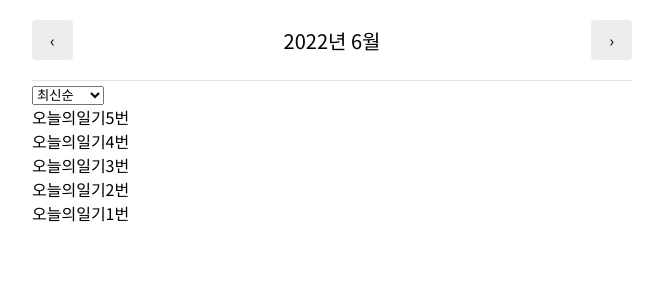
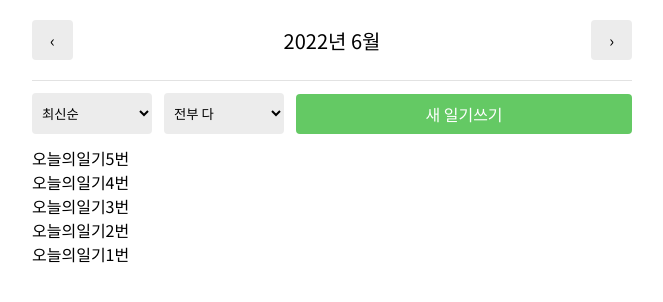
Before and after one commit to sjgske/emotion-diary-app, a React (Create React App) app: page / in a window 1280 px wide. Shown: the top 302 px of the page, without its empty margins (308-971 px from the left). Built offline with nearby package versions, Linux system fonts and the light colour scheme; the HTML template or start-up script is replaced by a standard one.

Commit message:
✨ DiaryList - ControlMenu 구현, 스타일링

```diff
--- a/src/App.css
+++ b/src/App.css
@@ -13,7 +13,10 @@ body {
   font-family: "Noto Sans KR", sans-serif;
 }
 
-button {
+button,
+input,
+textarea,
+select {
   font-family: "Noto Sans KR", sans-serif;
 }
 
@@ -71,3 +74,24 @@ header .head-text {
   background-color: #fd565f;
   color: #fff;
 }
+
+/* DiaryList */
+.DiaryList .menu-wrapper {
+  display: flex;
+  align-items: center;
+  padding: 12px 0;
+}
+
+.DiaryList .ControlMenu {
+  width: 120px;
+  padding: 10px 6px;
+  margin-right: 12px;
+  border: none;
+  border-radius: 4px;
+  background-color: #ececec;
+  cursor: pointer;
+}
+
+.DiaryList .menu-wrapper button {
+  flex-grow: 1;
+}
--- a/src/App.js
+++ b/src/App.js
@@ -39,31 +39,31 @@ export const DiaryDispatchContext = React.createContext();
 const dummyData = [
   {
     id: 1,
-    emtion: 1,
+    emotion: 1,
     content: "오늘의일기1번",
     date: 1656041277804,
   },
   {
     id: 2,
-    emtion: 2,
+    emotion: 2,
     content: "오늘의일기2번",
     date: 1656041277805,
   },
   {
     id: 3,
-    emtion: 3,
+    emotion: 3,
     content: "오늘의일기3번",
     date: 1656041277806,
   },
   {
     id: 4,
-    emtion: 4,
+    emotion: 4,
     content: "오늘의일기4번",
     date: 1656041277807,
   },
   {
     id: 5,
-    emtion: 5,
+    emotion: 5,
     content: "오늘의일기5번",
     date: 1656041277808,
   },
--- a/src/components/DiaryList.js
+++ b/src/components/DiaryList.js
@@ -1,13 +1,22 @@
 import { useState } from "react";
+import { useNavigate } from "react-router-dom";
+import MyButton from "./MyButton";
 
 const sortOptionList = [
   { value: "latest", name: "최신순" },
   { value: "oldest", name: "오래된순" },
 ];
 
+const filterOptionList = [
+  { value: "all", name: "전부 다" },
+  { value: "good", name: "좋은 감정만" },
+  { value: "bad", name: "안좋은 감정만" },
+];
+
 const ControlMenu = ({ value, onChange, optionList }) => {
   return (
     <select
+      className="ControlMenu"
       value={value}
       onChange={(e) => {
         onChange(e.target.value);
@@ -23,10 +32,21 @@ const ControlMenu = ({ value, onChange, optionList }) => {
 };
 
 const DiaryList = ({ diaryList }) => {
+  const navigate = useNavigate();
   const [sortType, setSortType] = useState("latest");
+  const [filter, setFilter] = useState("all");
 
   // 정렬
   const getProcessedDiaryList = () => {
+    // 필터링함수
+    const filterCallback = (el) => {
+      if (filter === "good") {
+        return parseInt(el.emotion) <= 3;
+      } else {
+        return parseInt(el.emotion) > 3;
+      }
+    };
+
     // 비교함수
     const compare = (a, b) => {
       if (sortType === "latest") {
@@ -39,18 +59,35 @@ const DiaryList = ({ diaryList }) => {
     // 원본 배열 바뀌지 않도록 배열 복사!
     // 다차원 배열 (배열 속 객체) 깊은 복사 -> JSON 메서드
     const copyList = JSON.parse(JSON.stringify(diaryList));
+
+    // filtering
+    const filteredList =
+      filter === "all" ? copyList : copyList.filter((el) => filterCallback(el));
+
     // sort 메서드로 정렬
-    const sortedList = copyList.sort(compare);
+    const sortedList = filteredList.sort(compare);
     return sortedList;
   };
 
   return (
-    <div>
-      <ControlMenu
-        value={sortType}
-        onChange={setSortType}
-        optionList={sortOptionList}
-      />
+    <div className="DiaryList">
+      <div className="menu-wrapper">
+        <ControlMenu
+          value={sortType}
+          onChange={setSortType}
+          optionList={sortOptionList}
+        />
+        <ControlMenu
+          value={filter}
+          onChange={setFilter}
+          optionList={filterOptionList}
+        />
+        <MyButton
+          type="positive"
+          text="새 일기쓰기"
+          onClick={() => navigate("/new")}
+        />
+      </div>
       {getProcessedDiaryList().map((el) => (
         <div key={el.id}>{el.content}</div>
       ))}
```
